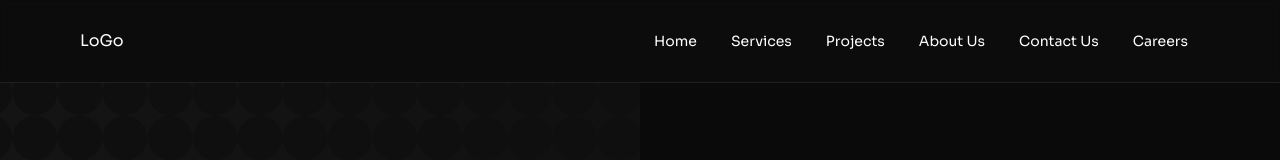
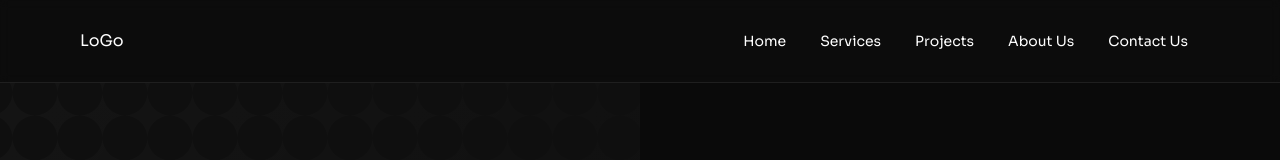
Before and after one commit to ahte24/agency-app, a Next.js app: page / in a window 1280 px wide. Shown: the top 160 px of the page. Built offline with nearby package versions, Linux system fonts and the light colour scheme.

Commit message:
eight commit

```diff
--- a/components/Navbar.js
+++ b/components/Navbar.js
@@ -48,12 +48,6 @@ const Navbar = () => {
 								className="text-sm text-center py-2 px-3 transition-all hover:bg-[#1A1A1A] rounded-full"
 							>
 								Contact Us
-							</Link>
-							<Link
-								href={"/#"}
-								className="text-sm text-center py-2 px-3 transition-all hover:bg-[#1A1A1A] rounded-full"
-							>
-								Careers
 							</Link>
 						</ul>
 						<button
```
